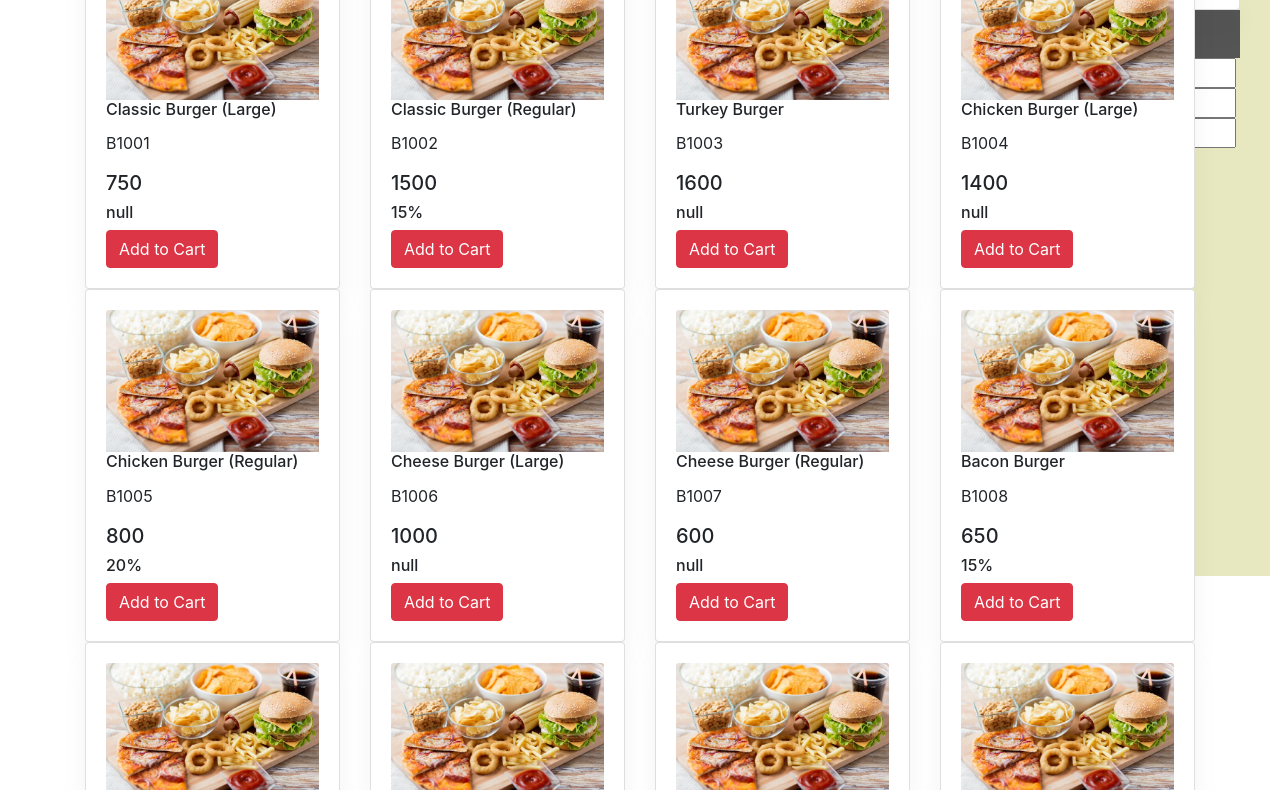
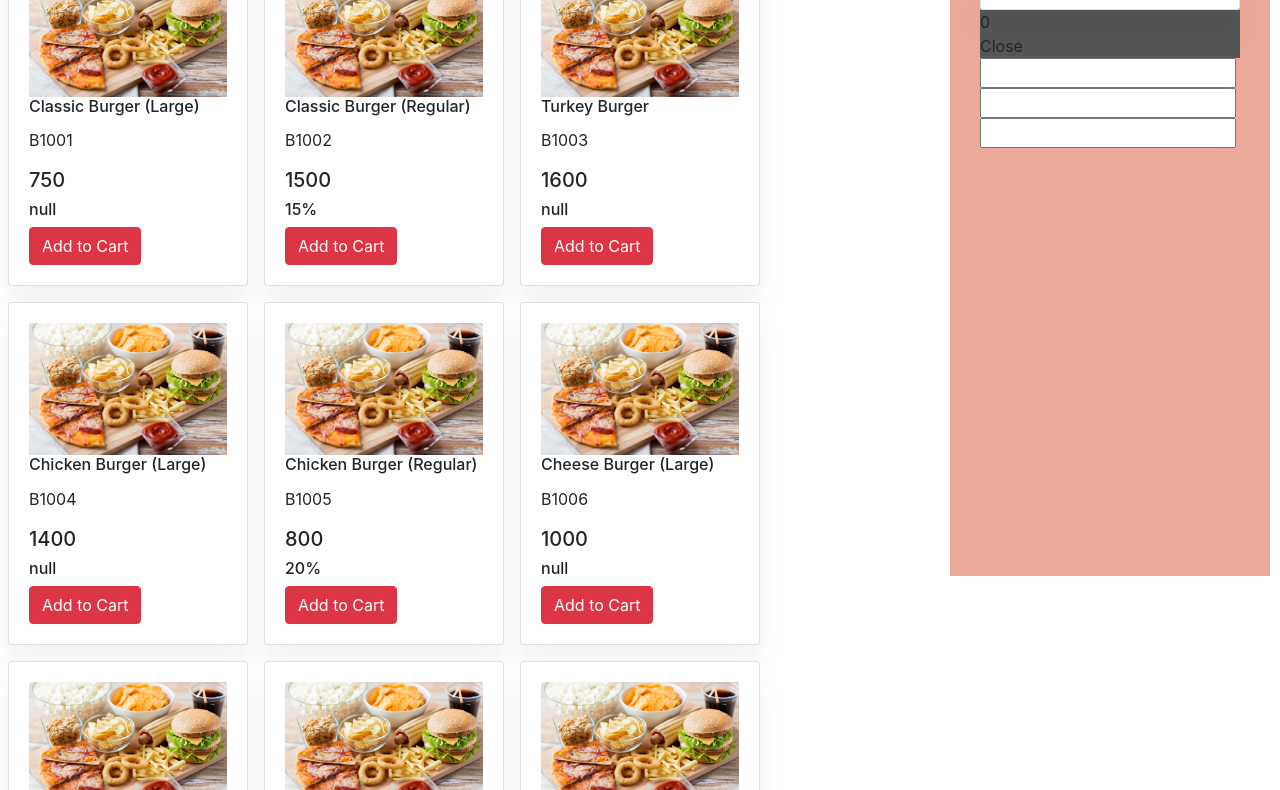
Before and after one commit to minuraDinupriya/mos-pos, a plain HTML site: page index.html in a window 1280 px wide. Shown: the part 128-918 px from the top of the page. Drawn offline with nearby package versions, Linux system fonts and the light colour scheme.

Commit message:
cards sized succesfully

```diff
--- a/asset/css/style.css
+++ b/asset/css/style.css
@@ -1,7 +1,10 @@
 #add-to-cart{
     right: 10px;
-    background-color: rgb(232, 232, 192);
+    background-color: rgb(235, 169, 154);
     height: 80vh;
+}
+.wd{
+    width: 15rem;
 }
 
 /* //////////////////////////////// */
--- a/asset/js/app.js
+++ b/asset/js/app.js
@@ -330,15 +330,17 @@ let burgerArray = [
   //   return container;
   // }
 
-  // A function that takes an array of objects and generates Bootstrap cards
+  // A function that takes an array of objects and generates Bootstrap cards//
   function generateHTML(array) {
     // Create a div element to contain the cards
-    let container = document.createElement("div");
+    // let container = document.createElement("div");
     // Use the .container class to add some padding and margin to the container
-    container.classList.add("container");
+    // container.classList.add("container");
     // Use the .row class to create a row of cards
-    let row = document.createElement("div");
-    row.classList.add("row");
+    // let row = document.createElement("div");
+    // row.classList.add("row");
+
+    let container=document.querySelector(".itm");
   //   row.classList.add("d-flex","flex-wrap");
     // Loop through the array
     array.forEach((item) => {
@@ -347,7 +349,7 @@ let burgerArray = [
       col.classList.add("col-lg-3");
       // Use the .card class to create a card element
       let card = document.createElement("div");
-      card.classList.add("card");
+      card.classList.add("card","wd","m-2");
       // Use the .card-body class to add a padded section within the card
       let cardBody = document.createElement("div");
       cardBody.classList.add("card-body");
@@ -393,12 +395,12 @@ let burgerArray = [
       // Append the card body element to the card element
       card.appendChild(cardBody);
       // Append the card element to the col element
-      col.appendChild(card);
+      container.appendChild(card);
       // Append the col element to the row element
-      row.appendChild(col);
+    //   row.appendChild(col);
     });
     // Append the row element to the container element
-    container.appendChild(row);
+    // container.appendChild(row);
     // Return the container element
     return container;
   }
@@ -406,7 +408,7 @@ let burgerArray = [
   // Call the function and pass the food array as an argument
   let result = generateHTML(burgerArray);
   // Append the result to the document body
-  document.body.appendChild(result);
+//   document.body.appendChild(result);
 
   // this works
 
--- a/index.html
+++ b/index.html
@@ -59,7 +59,7 @@
 
     <br />
 
-    <div class="row">
+    <div>
 
       <!-- items and cart-->
 
```
